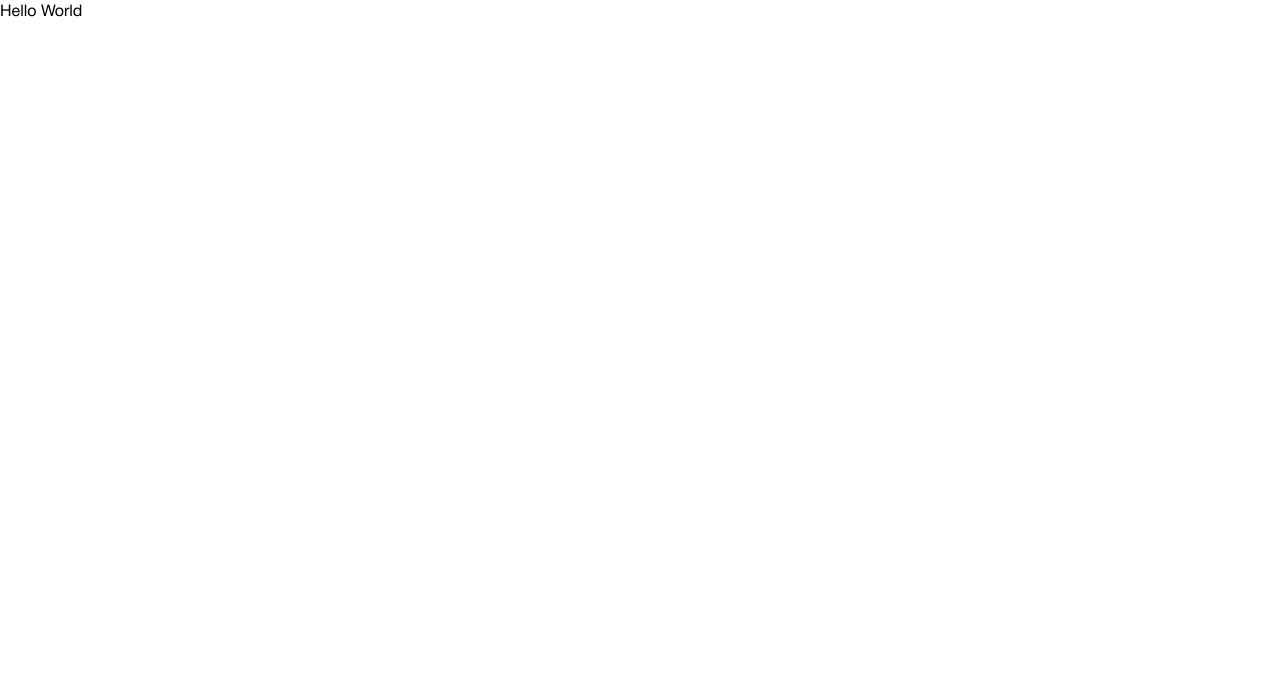
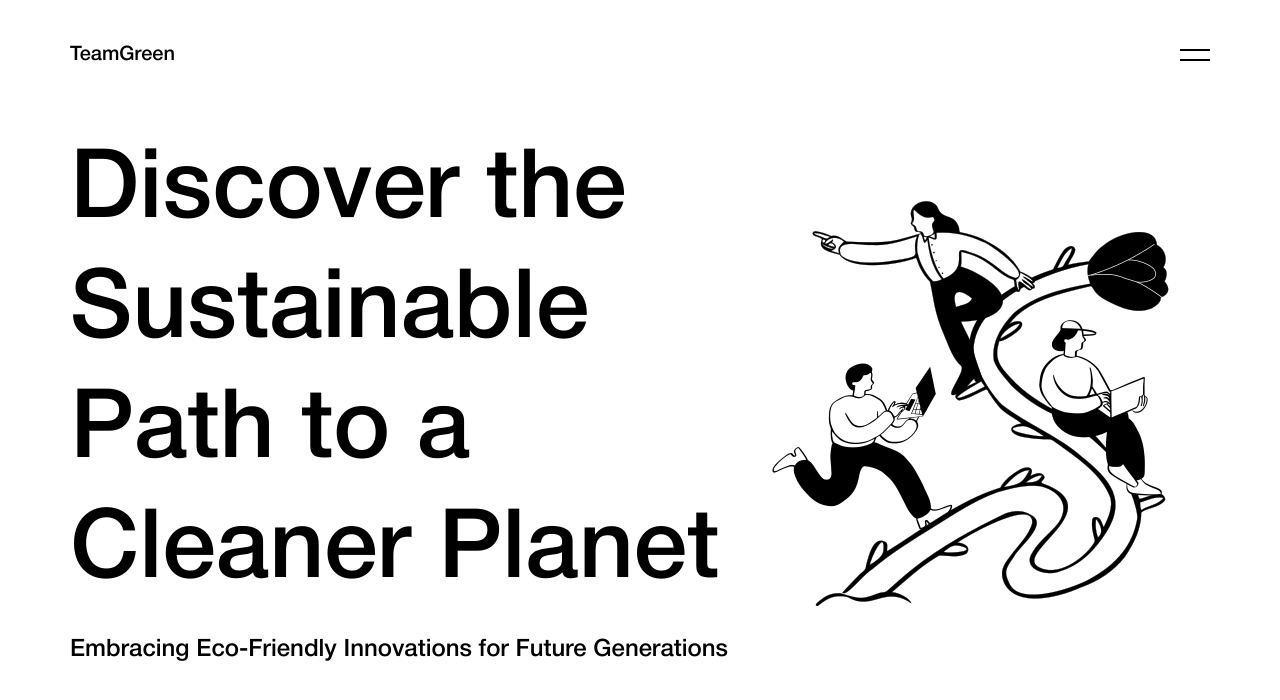
Before and after one commit to farkhanmhd/teamgreen, a Next.js app: page / in a window 1280 px wide. Shown: the top 700 px of the page. Built offline with nearby package versions, Linux system fonts and the light colour scheme.

Commit message:
Added hero section

```diff
--- a/src/app/layout.js
+++ b/src/app/layout.js
@@ -1,5 +1,6 @@
 import "./globals.css";
 import localFont from "next/font/local";
+import Header from "./ui/components/Header";
 
 const helveticaNeue = localFont({
   src: [
@@ -24,7 +25,10 @@ export const metadata = {
 export default function RootLayout({ children }) {
   return (
     <html lang="en">
-      <body className={helveticaNeue.className}>{children}</body>
+      <body className={`${helveticaNeue.className} antialiased`}>
+        <Header />
+        {children}
+      </body>
     </html>
   );
 }
--- a/src/app/page.js
+++ b/src/app/page.js
@@ -1,7 +1,9 @@
+import HeroSection from "./ui/components/HeroSection";
+
 export default function Home() {
   return (
-    <main className="h-screen w-screen">
-      <h1>Hello World</h1>
+    <main className="px-[30px] lg:px-[50px] xl:px-[70px]">
+      <HeroSection />
     </main>
   );
 }
--- /dev/null
+++ b/src/app/ui/components/Header.js
@@ -0,0 +1,16 @@
+import Link from "next/link";
+import MenuButton from "./MenuButton";
+
+const Header = () => {
+  return (
+    <header className="fixed left-0 top-0 flex h-[110px] w-screen items-center justify-between px-[30px] lg:px-[50px] xl:px-[70px]">
+      <Link href="/" className="group text-sm font-medium">
+        <span>Team</span>
+        <span className="group-hover:text-green duration-200">Green</span>
+      </Link>
+      <MenuButton />
+    </header>
+  );
+};
+
+export default Header;
--- /dev/null
+++ b/src/app/ui/components/HeroSection.js
@@ -0,0 +1,27 @@
+import Image from "next/image";
+
+const HeroSection = () => {
+  return (
+    <section className="flex h-[100dvh] w-full flex-col gap-y-8 pt-[110px] font-medium lg:gap-y-0 lg:pt-0 xl:flex-row xl:items-center xl:justify-between">
+      <div className="flex w-full lg:h-[60%] xl:order-2 xl:h-auto xl:max-w-[456px]">
+        <Image
+          src="/hero.png"
+          alt="hero image"
+          width={456}
+          height={456}
+          className="m-auto"
+        />
+      </div>
+      <div className="xl:order-1 xl:max-w-[60%]">
+        <h1 className="mb-5 text-2xl leading-tight lg:text-5xl">
+          Discover the Sustainable Path to a Cleaner Planet
+        </h1>
+        <p className="lg:text-base">
+          Embracing Eco-Friendly Innovations for Future Generations
+        </p>
+      </div>
+    </section>
+  );
+};
+
+export default HeroSection;
--- /dev/null
+++ b/src/app/ui/components/MenuButton.js
@@ -0,0 +1,10 @@
+const MenuButton = () => {
+  return (
+    <button className="flex h-[12px] flex-col justify-between">
+      <div className="h-0.5 w-[30px] bg-black"></div>
+      <div className="h-0.5 w-[30px] bg-black"></div>
+    </button>
+  );
+};
+
+export default MenuButton;
--- a/tailwind.config.js
+++ b/tailwind.config.js
@@ -12,6 +12,23 @@ module.exports = {
         "gradient-conic":
           "conic-gradient(from 180deg at 50% 50%, var(--tw-gradient-stops))",
       },
+      fontSize: {
+        xxs: "16px",
+        xs: "18px",
+        sm: "20px",
+        base: "24px",
+        md: "28px",
+        lg: "36px",
+        xl: "40px",
+        "2xl": "48px",
+        "3xl": "64px",
+        "4xl": "80px",
+        "5xl": "96px",
+        "6xl": "128px",
+      },
+      colors: {
+        green: "#4BCCBC",
+      },
     },
   },
   plugins: [],
```
Also changed, not shown: public/hero.png (added), src/app/ui/Header.js (deleted).
